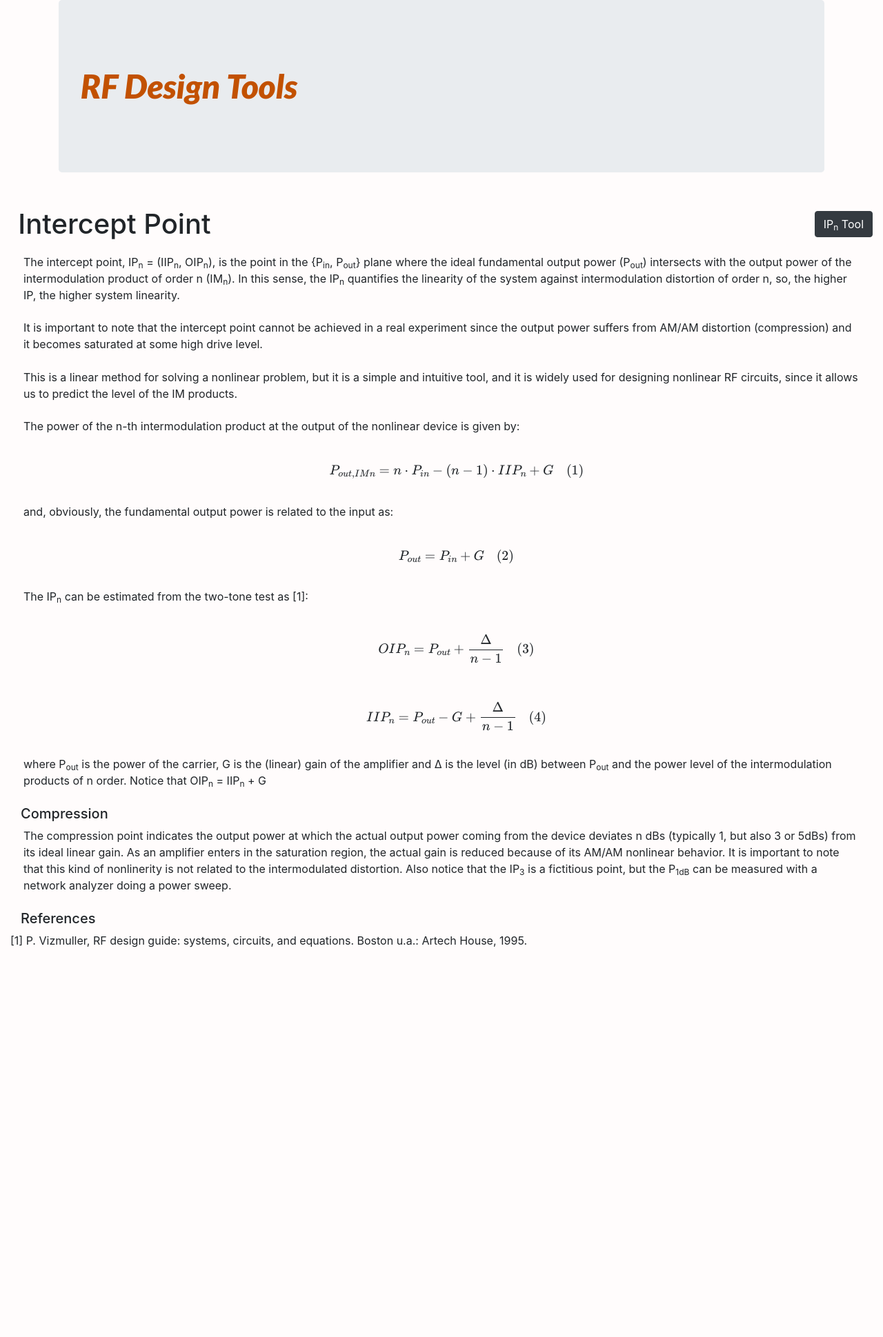
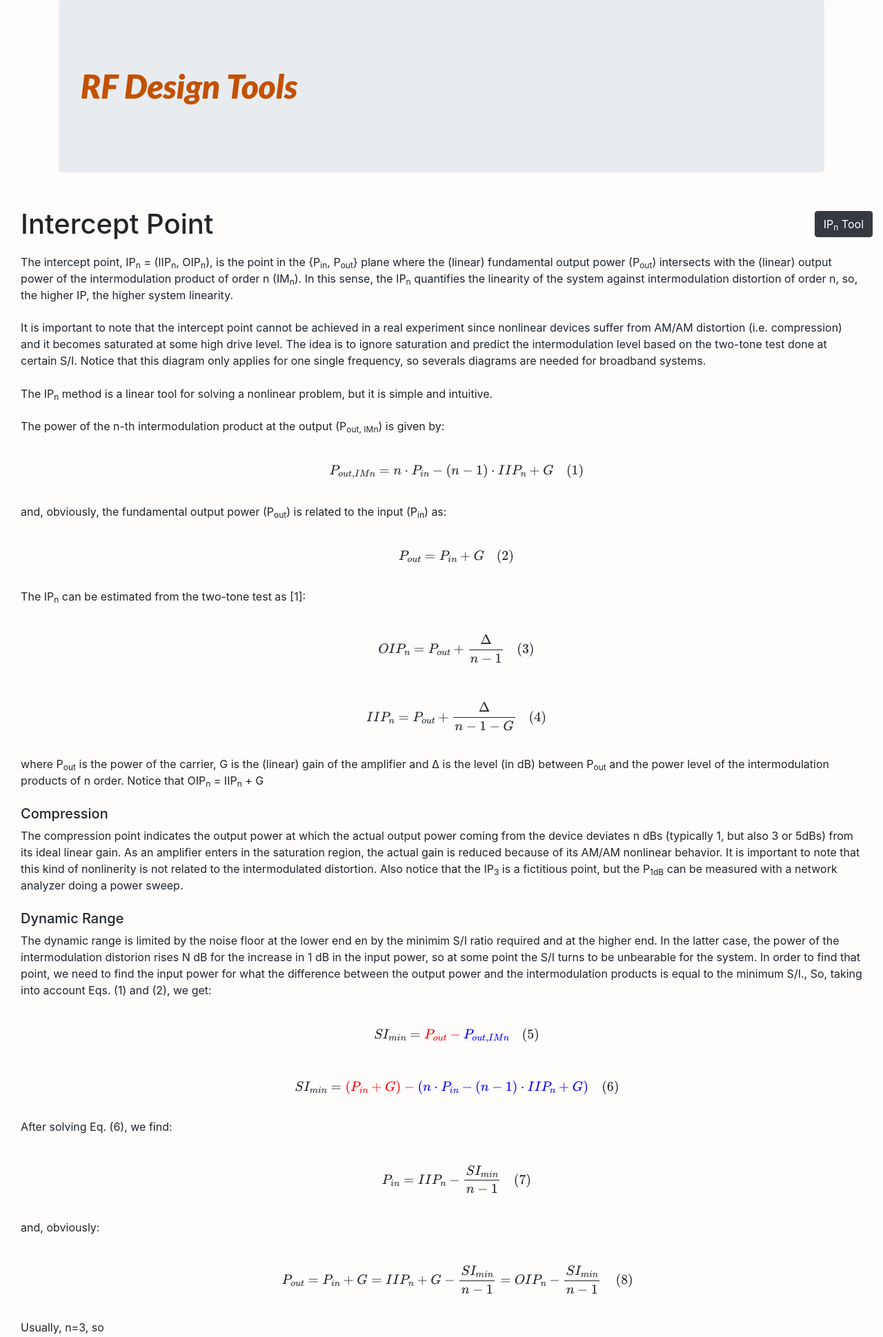
Before and after one commit to andresmmera/rf-design-tools, a Django app: page /tool/IPn_NF_diagram/docs in a window 1280 px wide. Shown: the top 1939 px of the page at 69% size. Before the commit the page ends 1374 px from the top, so only its background shows below. Run offline with Django 3.2, Linux system fonts and the light colour scheme.

Commit message:
Extend IPn docs

```diff
--- a/rf_design_tools/catalog/templates/InterceptPoints/docs/InterceptPoints_doc.html
+++ b/rf_design_tools/catalog/templates/InterceptPoints/docs/InterceptPoints_doc.html
@@ -8,7 +8,7 @@
 
    <div class="row">
         <div class="col-6 align-self-right">
-            <h1 style = "margin: 0.5cm 0.3cm 0.5cm; vertical-align: middle;">Intercept Point</h1>
+            <h1 style = "margin: 0.5cm 0.4cm 0.5cm; vertical-align: middle;">Intercept Point</h1>
         </div>
 
         <div class="col-6 align-self-center text-right">
@@ -18,39 +18,39 @@
         </div>
     </div>
 
-    <div class= "d-flex flex-row" style = "margin: 0cm 0.5cm 0.2cm;">
-        <p>The intercept point, IP<sub>n</sub> = (IIP<sub>n</sub>, OIP<sub>n</sub>), is the point in the {P<sub>in</sub>, P<sub>out</sub>} plane where the ideal fundamental output power
-             (P<sub>out</sub>) intersects with the output power of the intermodulation product of order n (IM<sub>n</sub>). In this sense, the
+    <div class= "d-flex flex-row" style = "margin: 0cm 0.4cm 0.2cm;">
+        <p>The intercept point, IP<sub>n</sub> = (IIP<sub>n</sub>, OIP<sub>n</sub>), is the point in the {P<sub>in</sub>, P<sub>out</sub>} plane where the (linear) fundamental output power
+             (P<sub>out</sub>) intersects with the (linear) output power of the intermodulation product of order n (IM<sub>n</sub>). In this sense, the
              IP<sub>n</sub> quantifies the linearity of the system against intermodulation distortion of order n, so, the higher IP, the higher system linearity.</p>
     </div>
 
-    <div class= "d-flex flex-row" style = "margin: 0cm 0.5cm 0.2cm;">
-        <p>It is important to note that the intercept point cannot be achieved in a real experiment since the output power suffers from AM/AM distortion (compression) and it becomes
-            saturated at some high drive level.</p>
+    <div class= "d-flex flex-row" style = "margin: 0cm 0.4cm 0.2cm;">
+        <p>It is important to note that the intercept point cannot be achieved in a real experiment since nonlinear devices suffer from AM/AM distortion (i.e. compression) and it becomes
+            saturated at some high drive level. The idea is to ignore saturation and predict the intermodulation level based on the two-tone test done at certain S/I. Notice that this diagram
+        only applies for one single frequency, so severals diagrams are needed for broadband systems.</p>
     </div>
 
-    <div class= "d-flex flex-row" style = "margin: 0cm 0.5cm 0.2cm;">
-        <p>This is a linear method for solving a nonlinear problem, but it is a simple and intuitive tool, and it is widely used for designing nonlinear RF circuits,
-            since it allows us to predict the level of the IM products.</p>
+    <div class= "d-flex flex-row" style = "margin: 0cm 0.4cm 0.2cm;">
+        <p>The IP<sub>n</sub> method is a linear tool for solving a nonlinear problem, but it is simple and intuitive.</p>
     </div>
 
-    <div class= "d-flex flex-row" style = "margin: 0cm 0.5cm 0.2cm;">
-        <p>The power of the n-th intermodulation product at the output of the nonlinear device is given by:</p>
+    <div class= "d-flex flex-row" style = "margin: 0cm 0.4cm 0.2cm;">
+        <p>The power of the n-th intermodulation product at the output (P<sub>out, IMn</sub>) is given by:</p>
     </div>
 
     <div class= "d-flex flex-row justify-content-center">
         <p> $$ P_{out, IMn} = {n·P_{in}} - { (n-1)·IIP_{n} } + G \tag{1} $$</p>
     </div>
 
-    <div class= "d-flex flex-row" style = "margin: 0cm 0.5cm 0.2cm;">
-        <p>and, obviously, the fundamental output power is related to the input as:</p>
+    <div class= "d-flex flex-row" style = "margin: 0cm 0.4cm 0.2cm;">
+        <p>and, obviously, the fundamental output power (P<sub>out</sub>) is related to the input (P<sub>in</sub>) as:</p>
     </div>
 
     <div class= "d-flex flex-row justify-content-center">
         <p> $$ P_{out} = { P_{in} + G} \tag{2} $$</p>
     </div>
 
-    <div class= "d-flex flex-row" style = "margin: 0cm 0.5cm 0.2cm;">
+    <div class= "d-flex flex-row" style = "margin: 0cm 0.4cm 0.2cm;">
         <p>The IP<sub>n</sub> can be estimated from the two-tone test as [1]:</p>
     </div>
 
@@ -59,10 +59,10 @@
     </div>
 
     <div class= "d-flex flex-row justify-content-center">
-        <p> $$IIP_{n} = P_{out} - G + {\Delta \over {n-1} } \tag{4}$$</p>
+        <p> $$IIP_{n} = P_{out}  + {\Delta \over {n-1} - G} \tag{4}$$</p>
     </div>
 
-    <div class= "d-flex flex-row" style = "margin: 0cm 0.5cm 0.2cm;">
+    <div class= "d-flex flex-row" style = "margin: 0cm 0.4cm 0.2cm;">
         <p>where P<sub>out</sub> is the power of the carrier, G is the (linear) gain of the amplifier and &#916; is the level (in dB) between P<sub>out</sub>
         and the power level of the intermodulation products of n order. Notice that OIP<sub>n</sub> = IIP<sub>n</sub> + G</p>
     </div>
@@ -71,7 +71,7 @@
         <h5>Compression</h5>
     </div>
 
-    <div class= "d-flex flex-row" style = "margin: 0cm 0.5cm 0.2cm;">
+    <div class= "d-flex flex-row" style = "margin: 0cm 0.4cm 0.2cm;">
         <p>The compression point indicates the output power at which the actual output power coming from the device deviates n dBs (typically 1, but also 3 or 5dBs) from its ideal linear gain.
             As an amplifier enters in the saturation region, the actual gain is reduced because of its AM/AM nonlinear behavior. It is important to
             note that this kind of nonlinerity is not related to the intermodulated distortion. Also notice that the IP<sub>3</sub> is a fictitious point, but the P<sub>1dB</sub>
@@ -80,10 +80,112 @@
     </div>
 
     <div class="col-6 align-self-right">
+        <h5>Dynamic Range</h5>
+    </div>
+
+    <div class= "d-flex flex-row" style = "margin: 0cm 0.4cm 0.2cm;">
+        <p> The dynamic range is limited by the noise floor at the lower end en by the minimim S/I ratio required and at the higher end. In the latter case, the power of the intermodulation
+            distorion rises N dB for the increase in 1 dB in the input power, so at some point the S/I turns to be unbearable for the system. In order to find that point, we need to find the
+            input power for what the difference between the output power and the intermodulation products is equal to the minimum S/I., So, taking into account Eqs. (1) and (2), we get:
+        </p>
+    </div>
+
+    <div class= "d-flex flex-row justify-content-center">
+        <p> $$ SI_{min} = \color{red}{P_{out} } - \color{blue}{P_{out, IMn} } \tag{5}$$</p>
+    </div>
+
+    <div class= "d-flex flex-row justify-content-center">
+        <p> $$ SI_{min} = \color{red}{(P_{in} + G)} - \color{blue}{({n·P_{in}} - { (n-1)·IIP_{n} } + G) } \tag{6}$$</p>
+    </div>
+
+    <div class= "d-flex flex-row" style = "margin: 0cm 0.4cm 0.2cm;">
+        <p> After solving Eq. (6), we find:</p>
+    </div>
+
+    <div class= "d-flex flex-row justify-content-center">
+        <p> $$ P_{in} = IIP_{n} - { {SI_{min}} \over {n-1} } \tag{7}$$</p>
+    </div>
+
+    <div class= "d-flex flex-row" style = "margin: 0cm 0.4cm 0.2cm;">
+        <p> and, obviously: </p>
+    </div>
+
+    <div class= "d-flex flex-row justify-content-center">
+        <p> $$ P_{out} = { P_{in} + G }=  IIP_{n} + G - { {SI_{min}} \over {n-1} } = {OIP_{n} - { {SI_{min}} \over {n-1} }} \tag{8}$$</p>
+    </div>
+
+    <div class= "d-flex flex-row" style = "margin: 0cm 0.4cm 0.2cm;">
+        <p> Usually, n=3, so</p>
+    </div>
+
+    <div class= "d-flex flex-row justify-content-center">
+        <p> $$ P_{in} = IIP_{3} - { {SI_{min}} \over {2} } \tag{9}$$</p>
+    </div>
+
+    <div class="col-6 align-self-right">
+        <h5>Noise floor</h5>
+    </div>
+
+    <div class= "d-flex flex-row" style = "margin: 0cm 0.4cm 0.2cm;">
+        <p> As said, the lower end of the dynamic range is determined by the noise floor at the output of the amplifier. It can be calculated as follows:
+        </p>
+    </div>
+
+    <div class= "d-flex flex-row justify-content-center">
+        <p> $$ N_{o} = k·T·BW·10^{ {(NF + G) \over 10} } \tag{10}$$</p>
+    </div>
+
+    <div class= "d-flex flex-row" style = "margin: 0cm 0.4cm 0.2cm;">
+        <p> where k is the Boltzmann's constant (1.3806503 · 10<sup>-23</sup> m<sup>2</sup>·kg·s<sup>-2</sup>·K<sup>-1</sup>), T is the temperature of the environment, BW is the bandwidth of the amplifier (in Hz), G is the gain of the
+            amplifier (in dB) and NF is the noise figure (in dB too).
+        </p>
+    </div>
+
+    <div class="col-6 align-self-right">
+        <h5>Summary Table</h5>
+    </div>
+
+    <div class="row justify-content-center">
+        <div class="col-auto">
+            <table class="table table-bordered table-striped">
+                <thead>
+                <tr>
+                    <th colspan="1"><h5 align="center"></h5></th>
+                    <th colspan="1"><h5 align="center">n = 2</h5></th>
+                    <th colspan="1"><h5 align="center">n = 3</h5></th>
+                </tr>
+                </thead>
+                <tbody>
+                <tr>
+                    <td>P<sub>out, IMn</sub></td>
+                    <td>2·P<sub>in</sub> - IIP<sub>2</sub> + G</td>
+                    <td>3·P<sub>in</sub> - 2·IIP<sub>3</sub> + G</td>
+                </tr>
+                <tr>
+                    <td>IIP<sub>n</sub></td>
+                    <td> P<sub>out</sub> + &#916; - G</td>
+                    <td> P<sub>out</sub> + &#916;/2 - G</td>
+                </tr>
+                <tr>
+                    <td>OIP<sub>n</sub></td>
+                    <td> P<sub>out</sub> + &#916;</td>
+                    <td> P<sub>out</sub> + &#916;/2</td>
+                </tr>
+                <tr>
+                    <td>P<sub>out</sub> @ S/I<sub>min</sub></td>
+                    <td> OIP<sub>2</sub> - SI<sub>min</sub></td>
+                    <td> OIP<sub>3</sub> - SI<sub>min</sub>/2</td>
+                </tr>
+            </tbody>
+            </table>
+        </div>
+    </div>
+
+    <div class="col-6 align-self-right">
         <h5>References</h5>
     </div>
 
-    <div class= "d-flex flex-row justify-content-right">
+    <div class= "d-flex flex-row" style = "margin: 0cm 0.4cm 0.2cm;">
         <p>[1] P. Vizmuller, RF design guide: systems, circuits, and equations. Boston u.a.: Artech House, 1995.</p>
     </div>
 
--- a/rf_design_tools/catalog/templates/InterceptPoints/tool/InterceptPoints.html
+++ b/rf_design_tools/catalog/templates/InterceptPoints/tool/InterceptPoints.html
@@ -205,7 +205,7 @@
             </div>
 
             <div class="p-2">
-              <a href="{% url 'rparallel_docs' %}" class="btn btn-info" role="button">See docs</a>
+              <a href="{% url 'ipn_nf_docs' %}" class="btn btn-info" role="button">See docs</a>
             </div>
           </div>
         </form>
```
